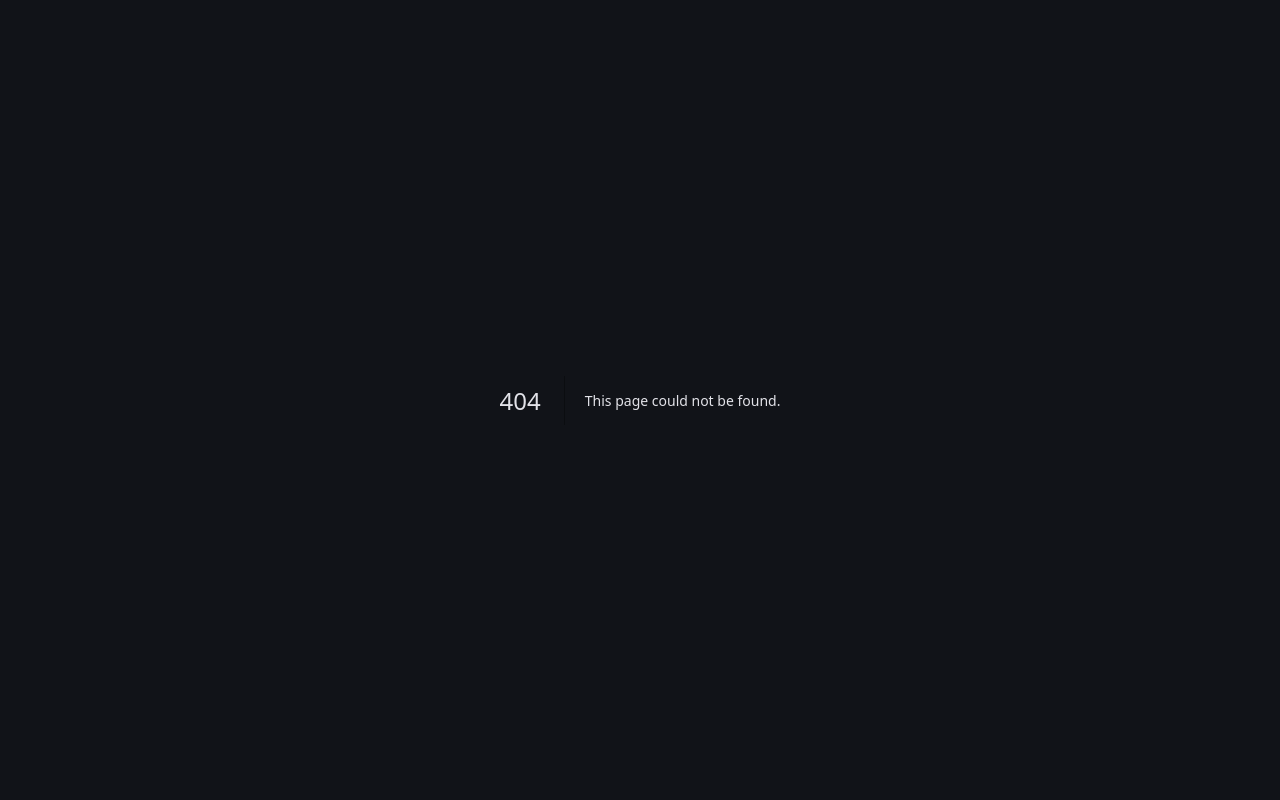
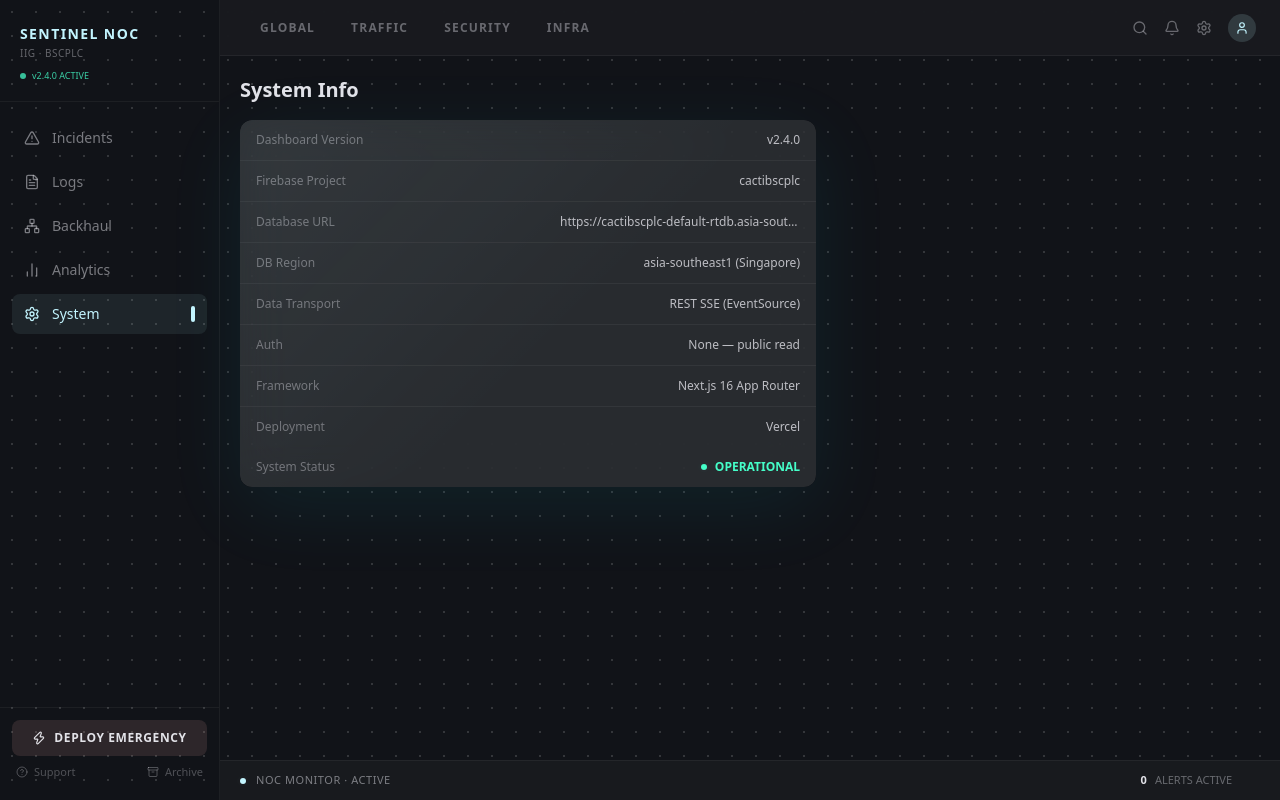
Before and after one commit to Muminur/iig-noc-dashboard, a Next.js app: page /system in a window 1280 px wide. Before the commit this address had no page. Built offline with nearby package versions, Linux system fonts and the light colour scheme; no server answers.

Commit message:
feat: logs, backhaul, analytics, system pages

```diff
--- /dev/null
+++ b/app/(dashboard)/analytics/page.tsx
@@ -0,0 +1,51 @@
+'use client'
+import { useEffect, useState } from 'react'
+import { useLiveStatus } from '@/hooks/useLiveStatus'
+import { GlassPanel } from '@/components/ui/GlassPanel'
+import { LineChart, Line, XAxis, YAxis, Tooltip, ResponsiveContainer, CartesianGrid } from 'recharts'
+
+interface DataPoint { time: string; downCount: number }
+
+export default function AnalyticsPage() {
+  const { downCount } = useLiveStatus()
+  const [history, setHistory] = useState<DataPoint[]>([])
+
+  useEffect(() => {
+    setHistory(prev => {
+      const next = [...prev, {
+        time: new Date().toISOString().slice(11, 19),
+        downCount,
+      }]
+      return next.slice(-60)
+    })
+  }, [downCount])
+
+  return (
+    <div className="flex flex-col gap-4">
+      <h1 className="text-xl font-bold" style={{ color: 'var(--color-on-surface)', fontFamily: 'var(--font-display)' }}>
+        Analytics
+      </h1>
+      <GlassPanel className="p-4">
+        <p className="text-xs tracking-widest uppercase mb-4" style={{ color: 'rgba(226,226,232,0.4)' }}>
+          Down Link Count — Session History
+        </p>
+        <ResponsiveContainer width="100%" height={300}>
+          <LineChart data={history}>
+            <CartesianGrid strokeDasharray="3 3" stroke="rgba(255,255,255,0.05)" />
+            <XAxis dataKey="time" tick={{ fill: 'rgba(255,255,255,0.3)', fontSize: 10 }} interval="preserveStartEnd" />
+            <YAxis tick={{ fill: 'rgba(255,255,255,0.3)', fontSize: 10 }} />
+            <Tooltip
+              contentStyle={{
+                background: 'var(--color-surface-high)',
+                border: '1px solid rgba(255,255,255,0.1)',
+                borderRadius: 8,
+                color: 'var(--color-on-surface)',
+              }}
+            />
+            <Line type="monotone" dataKey="downCount" stroke="var(--color-error)" strokeWidth={1.5} dot={false} />
+          </LineChart>
+        </ResponsiveContainer>
+      </GlassPanel>
+    </div>
+  )
+}
--- /dev/null
+++ b/app/(dashboard)/backhaul/page.tsx
@@ -0,0 +1,64 @@
+'use client'
+import { useDownLinks } from '@/hooks/useDownLinks'
+import { GlassPanel } from '@/components/ui/GlassPanel'
+import { SeverityBadge } from '@/components/ui/SeverityBadge'
+import { BackhaulDistribution } from '@/components/dashboard/RightPanel/BackhaulDistribution'
+
+export default function BackhaulPage() {
+  const { links } = useDownLinks()
+  const backhaulLinks = links.filter(l => l.type === 'IPBW' || l.type === 'UPSTREAM')
+
+  return (
+    <div className="flex flex-col gap-4">
+      <h1 className="text-xl font-bold" style={{ color: 'var(--color-on-surface)', fontFamily: 'var(--font-display)' }}>
+        Backhaul Links
+      </h1>
+      <div className="w-72">
+        <BackhaulDistribution />
+      </div>
+      <GlassPanel className="overflow-hidden">
+        <table className="w-full" style={{ fontSize: 12 }}>
+          <thead>
+            <tr style={{ borderBottom: '1px solid rgba(255,255,255,0.05)' }}>
+              {['Node', 'Client', 'Interface', 'Type', 'BW In', 'BW Out', 'Severity', 'Down Since'].map(h => (
+                <th
+                  key={h}
+                  className="px-4 py-3 text-left font-semibold tracking-wider uppercase"
+                  style={{ color: 'rgba(226,226,232,0.3)' }}
+                >
+                  {h}
+                </th>
+              ))}
+            </tr>
+          </thead>
+          <tbody>
+            {backhaulLinks.map(link => (
+              <tr
+                key={link.raw}
+                style={{ borderBottom: '1px solid rgba(255,255,255,0.04)' }}
+              >
+                <td className="px-4 py-2.5 tabular-nums" style={{ color: 'rgba(226,226,232,0.7)', fontFamily: 'var(--font-mono)' }}>{link.node}</td>
+                <td className="px-4 py-2.5 max-w-[160px] truncate" style={{ color: 'rgba(226,226,232,0.8)' }}>{link.client}</td>
+                <td className="px-4 py-2.5 truncate max-w-[140px] tabular-nums" style={{ color: 'rgba(226,226,232,0.6)', fontFamily: 'var(--font-mono)' }}>{link.interface}</td>
+                <td className="px-4 py-2.5 tabular-nums" style={{ color: 'var(--color-primary)', fontFamily: 'var(--font-mono)' }}>{link.type}</td>
+                <td className="px-4 py-2.5 tabular-nums" style={{ color: 'var(--color-secondary)', fontFamily: 'var(--font-mono)' }}>{link.bandwidth.in}</td>
+                <td className="px-4 py-2.5 tabular-nums" style={{ color: 'var(--color-primary)', fontFamily: 'var(--font-mono)' }}>{link.bandwidth.out}</td>
+                <td className="px-4 py-2.5"><SeverityBadge severity={link.severity} /></td>
+                <td className="px-4 py-2.5 tabular-nums" style={{ color: 'rgba(226,226,232,0.4)', fontFamily: 'var(--font-mono)', fontSize: 10 }}>
+                  {new Date(link.downAtISO).toISOString().slice(0, 16).replace('T', ' ')}
+                </td>
+              </tr>
+            ))}
+            {backhaulLinks.length === 0 && (
+              <tr>
+                <td colSpan={8} className="px-4 py-8 text-center" style={{ color: 'rgba(226,226,232,0.3)' }}>
+                  No backhaul links down
+                </td>
+              </tr>
+            )}
+          </tbody>
+        </table>
+      </GlassPanel>
+    </div>
+  )
+}
--- /dev/null
+++ b/app/(dashboard)/logs/page.tsx
@@ -0,0 +1,57 @@
+'use client'
+import { useState } from 'react'
+import { useDownLinks } from '@/hooks/useDownLinks'
+import { useOutages } from '@/hooks/useOutages'
+import { LogConsole } from '@/components/dashboard/LogConsole'
+
+type Level = 'ALL' | 'CRITICAL' | 'ALERT' | 'UPDATE' | 'LOG' | 'INFO'
+const LEVELS: Level[] = ['ALL', 'CRITICAL', 'ALERT', 'UPDATE', 'LOG', 'INFO']
+
+export default function LogsPage() {
+  const { links } = useDownLinks()
+  const { records } = useOutages()
+  const [level, setLevel] = useState<Level>('ALL')
+  const [search, setSearch] = useState('')
+
+  return (
+    <div className="flex flex-col gap-4 h-full">
+      <div className="flex items-center justify-between flex-wrap gap-3">
+        <h1 className="text-xl font-bold" style={{ color: 'var(--color-on-surface)', fontFamily: 'var(--font-display)' }}>
+          System Logs
+        </h1>
+        <div className="flex items-center gap-3 flex-wrap">
+          <input
+            value={search}
+            onChange={e => setSearch(e.target.value)}
+            placeholder="Search logs..."
+            className="outline-none text-xs px-3 py-1.5 rounded w-48"
+            style={{
+              background: 'rgba(40,42,46,0.8)',
+              borderBottom: '1px solid rgba(255,255,255,0.1)',
+              color: 'var(--color-on-surface)',
+            }}
+          />
+          <div className="flex gap-1">
+            {LEVELS.map(l => (
+              <button
+                key={l}
+                onClick={() => setLevel(l)}
+                className="text-[10px] font-semibold px-2 py-1 rounded transition-colors"
+                style={{
+                  fontFamily: 'var(--font-mono)',
+                  background: level === l ? 'rgba(195,245,255,0.1)' : 'transparent',
+                  color: level === l ? 'var(--color-primary)' : 'rgba(226,226,232,0.3)',
+                }}
+              >
+                {l}
+              </button>
+            ))}
+          </div>
+        </div>
+      </div>
+      <div className="flex-1" style={{ minHeight: 0 }}>
+        <LogConsole links={links} outages={records} maxEntries={500} searchTerm={search} levelFilter={level} />
+      </div>
+    </div>
+  )
+}
--- /dev/null
+++ b/app/(dashboard)/system/page.tsx
@@ -0,0 +1,47 @@
+import { GlassPanel } from '@/components/ui/GlassPanel'
+import { StatusDot } from '@/components/ui/StatusDot'
+import { DB_URL } from '@/lib/firebase-rest'
+
+const INFO = [
+  { label: 'Dashboard Version', value: 'v2.4.0' },
+  { label: 'Firebase Project',  value: 'cactibscplc' },
+  { label: 'Database URL',      value: DB_URL },
+  { label: 'DB Region',         value: 'asia-southeast1 (Singapore)' },
+  { label: 'Data Transport',    value: 'REST SSE (EventSource)' },
+  { label: 'Auth',              value: 'None — public read' },
+  { label: 'Framework',         value: 'Next.js 16 App Router' },
+  { label: 'Deployment',        value: 'Vercel' },
+]
+
+export default function SystemPage() {
+  return (
+    <div className="flex flex-col gap-4 max-w-xl">
+      <h1 className="text-xl font-bold" style={{ color: 'var(--color-on-surface)', fontFamily: 'var(--font-display)' }}>
+        System Info
+      </h1>
+      <GlassPanel>
+        {INFO.map(({ label, value }, i) => (
+          <div
+            key={label}
+            className="flex items-center justify-between px-4 py-3"
+            style={{ borderBottom: i < INFO.length - 1 ? '1px solid rgba(255,255,255,0.05)' : undefined }}
+          >
+            <span className="text-xs" style={{ color: 'rgba(226,226,232,0.4)' }}>{label}</span>
+            <span
+              className="text-xs text-right max-w-[240px] truncate"
+              style={{ color: 'rgba(226,226,232,0.8)', fontFamily: 'var(--font-mono)' }}
+            >
+              {value}
+            </span>
+          </div>
+        ))}
+        <div className="flex items-center justify-between px-4 py-3">
+          <span className="text-xs" style={{ color: 'rgba(226,226,232,0.4)' }}>System Status</span>
+          <span className="flex items-center gap-2 text-xs font-semibold" style={{ color: 'var(--color-secondary)' }}>
+            <StatusDot color="green" size={6} /> OPERATIONAL
+          </span>
+        </div>
+      </GlassPanel>
+    </div>
+  )
+}
```
